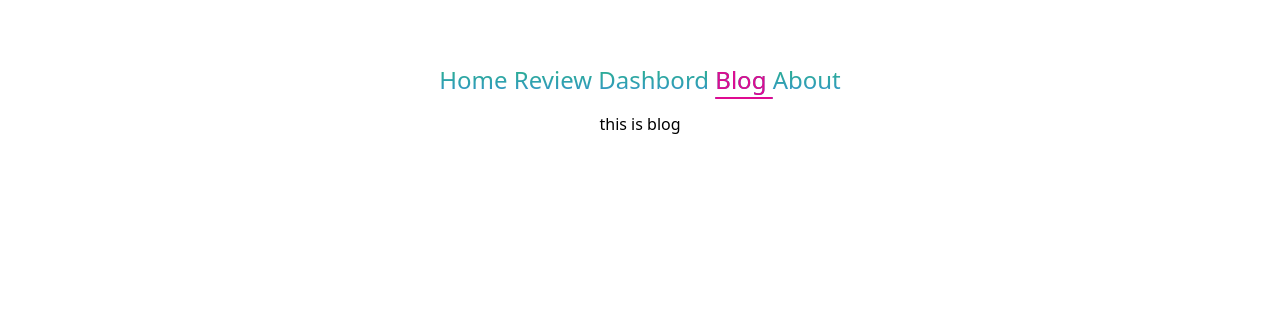
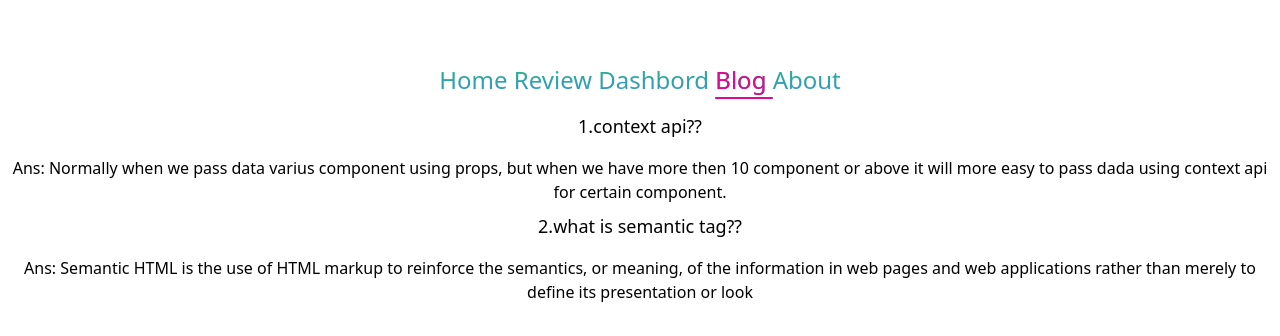
Before and after one commit to nazmul2584/Product-analysis, a React (Create React App) app: page /Blog in a window 1280 px wide. Shown: the top 336 px of the page. Built offline with nearby package versions, Linux system fonts and the light colour scheme.

Commit message:
chart added

```diff
--- a/src/Componant/Blog/Blog.js
+++ b/src/Componant/Blog/Blog.js
@@ -3,7 +3,17 @@ import React from 'react';
 const Blog = () => {
     return (
         <div>
-            <h1>this is blog</h1>
+
+            <h1 className='mb-4 text-lg'>1.context api⁇   </h1>
+            <h1>Ans:  Normally when we pass data varius component using props, but when we have
+                more then 10 component or above it will more easy to pass dada using
+                context api for certain component. </h1>
+                <h1 className='mb-4 mt-2 text-lg'>2.what is semantic tag⁇   </h1>
+                <h1>
+                Ans:  Semantic HTML is the use of HTML markup to reinforce the semantics,
+                 or meaning, of the information in web pages and web applications rather than
+                  merely to define its presentation or look
+                </h1>
         </div>
     );
 };
--- a/src/Componant/Home/Home.js
+++ b/src/Componant/Home/Home.js
@@ -16,9 +16,13 @@ const Home = () => {
                 <div className='flex border border'>
                     <div className='txt-container flex-1 w-1/2 text-5xl mt-9'>
 
-                        <h1 className='mb-5  text-orange-600 font-semibold'>YOER NEXT LAPTOP</h1>
-                        <h1 className='mb-5'>YOER BEST  LAPTOP</h1>
-                        <p className='text-2xl text-left ml-4'>Lorem ipsum dolor sit amet consectetur adipisicing elit. Nihil, unde eveniet quidem cupiditate officia numquam obcaecati eos, placeat consequatur quisquam incidunt assumenda iusto magni. Hic commodi possimus corrupti nobis officiis?</p>
+                        <h1 className='mb-5  text-orange-600 font-semibold'>YOUR NEXT LAPTOP</h1>
+                        <h1 className='mb-5'>YOUR BEST  LAPTOP</h1>
+                        <p className='text-2xl text-left ml-4 text-justify mr-4 mb-3'>For all types of working
+                         styles, Dell has introduced their monitor which can make your work life
+                         much easier. This monitor comes with huge screen size ranges is more than ca
+                         pable of providing you with HD resolution to Ultra HD resolution. With slim and ergonomically pleasing-looking, you will also be able to position these monitors in the way of your choice and can enjoy your way of working. Smart Technologies have bought a huge collecti
+                        on of these Dell monitors for their all type of users within a reasonable price range</p>
                     </div>
                     <div className='text-container flex-1 w-1/2 mr-10 mt-9'>
 
```
